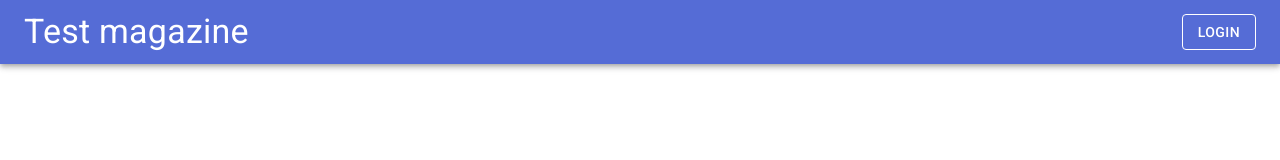
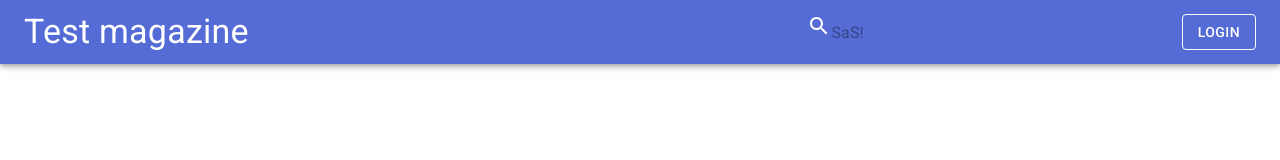
Before and after one commit to gwcew/magazine, a Next.js app in the folder site/: page / in a window 1280 px wide. Shown: the top 160 px of the page. Built offline with nearby package versions, Linux system fonts and the light colour scheme.

Commit message:
ADD: создан SearchBar

```diff
--- a/site/pages/index.js
+++ b/site/pages/index.js
@@ -10,6 +10,7 @@ import Table from '@material-ui/core/Table'
 import Grid from '@material-ui/core/Grid'
 import Typography from '@material-ui/core/Typography'
 import TextField from '@material-ui/core/TextField'
+import {SearchBar} from '../src/components/searchbar/SearchBar'
 
 export default function Home() {
   return (
@@ -29,6 +30,7 @@ export default function Home() {
 
               </Grid>
               <Grid item>
+              <SearchBar placeholder="SaS!"></SearchBar>
               </Grid>
               <Grid item>
                 <Button color="inherit" variant="outlined">
--- a/site/src/components/button/SearchBar/SearchBar.js
+++ /dev/null
@@ -1,5 +0,0 @@
-import InputBase from '@material-ui/core/InputBase'
-
-export const SearchBar = () => {
-    return <></>;
-};
--- /dev/null
+++ b/site/src/components/searchbar/SearchBar.js
@@ -0,0 +1,10 @@
+import InputBase from '@material-ui/core/InputBase'
+import SearchIcon from '@material-ui/icons/Search'
+
+export const SearchBar = (props) => {
+    return <>
+        <SearchIcon></SearchIcon>
+        <InputBase placeholder={props.placeholder}>
+        </InputBase>
+    </>;
+};
```
